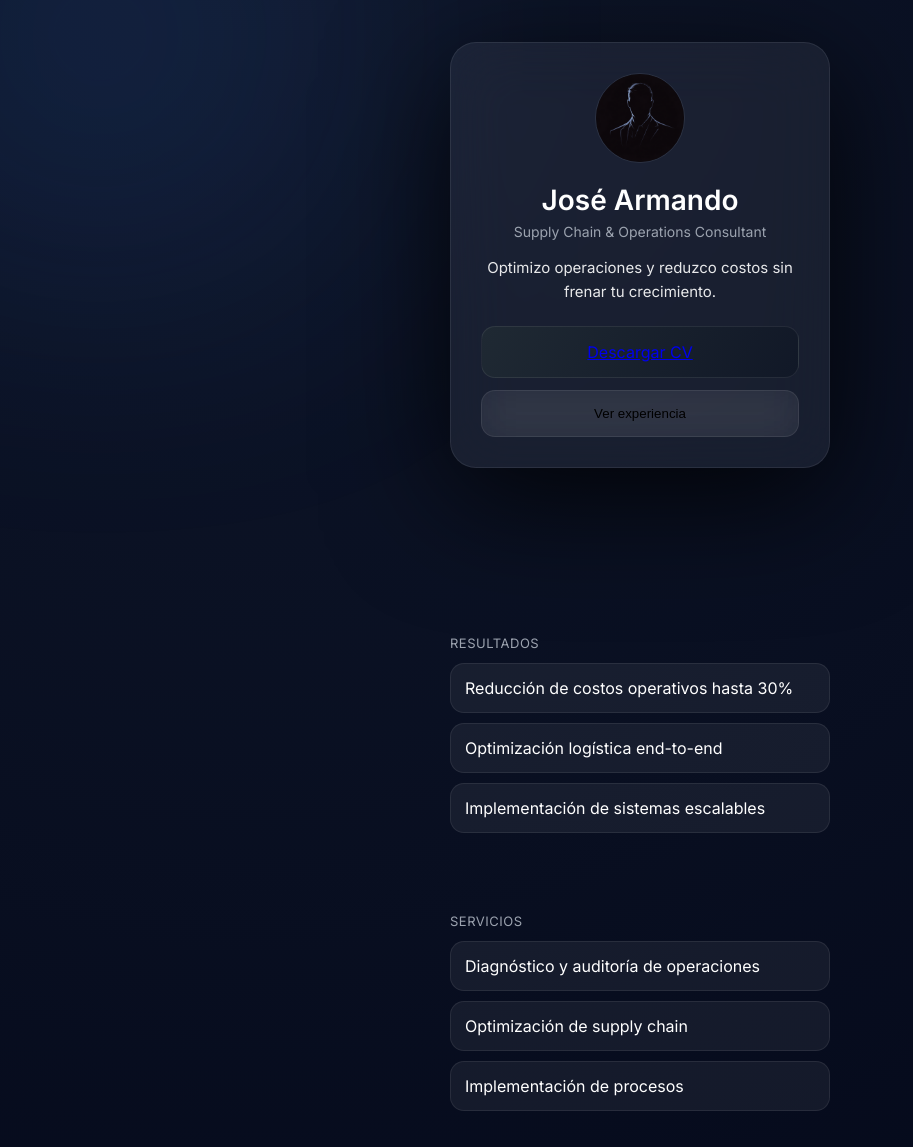
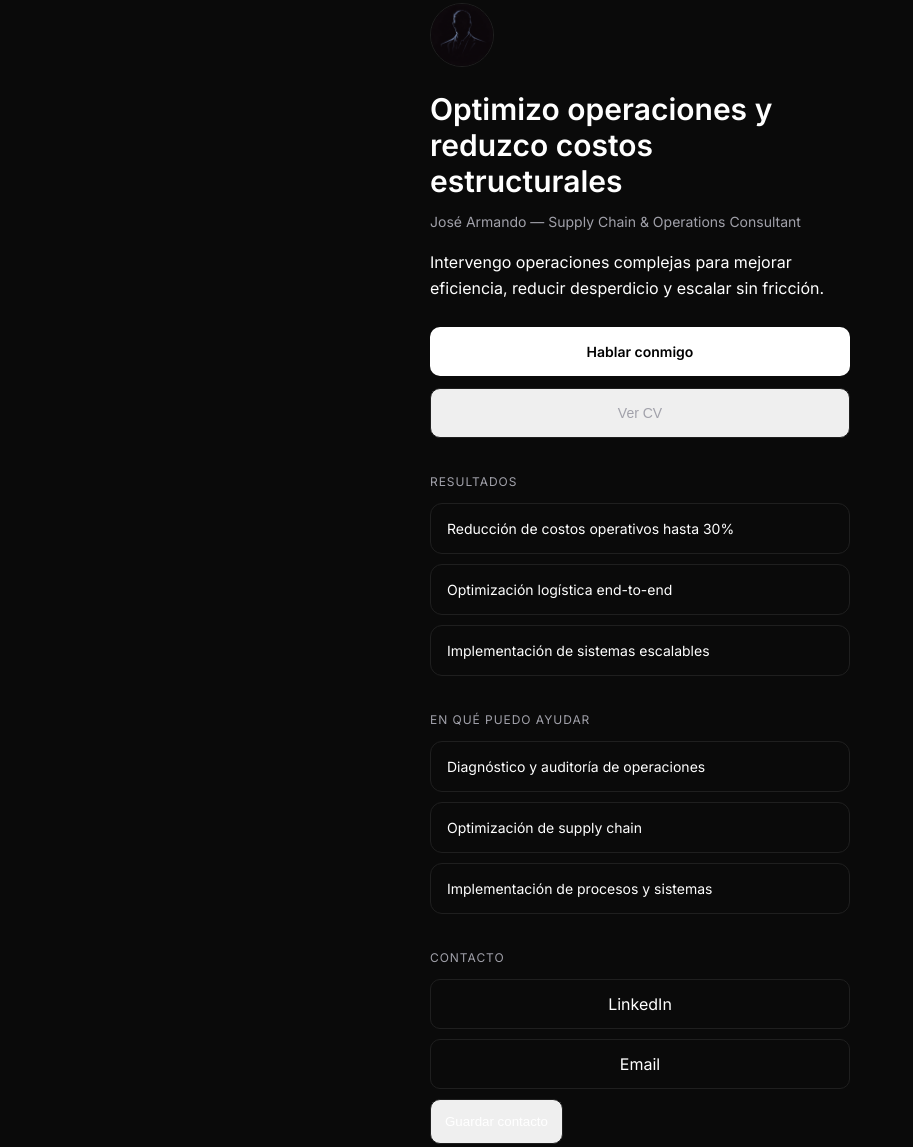
Before and after one commit to josearmando-devops/jose-armando-card, a plain HTML site: page index.html in a window 1280 px wide. Shown: the part 65-1212 px from the top of the page, without its empty margins (0-913 px from the left). Drawn offline with Linux system fonts and the light colour scheme.

Commit message:
Update index.html

```diff
--- a/index.html
+++ b/index.html
@@ -5,371 +5,241 @@
 <meta name="viewport" content="width=device-width, initial-scale=1.0"/>
 <title>José Armando</title>
 
-<link href="https://fonts.googleapis.com/css2?family=Inter:wght@300;400;600&display=swap" rel="stylesheet">
+<link href="https://fonts.googleapis.com/css2?family=Inter:wght@300;400;500;600&display=swap" rel="stylesheet">
 
 <style>
-:root {
-  --bg:#020617;
-  --glass:rgba(255,255,255,0.06);
-  --border:rgba(255,255,255,0.08);
-  --text:#fff;
-  --sub:#9ca3af;
+:root{
+--bg:#0a0a0a;
+--card:#111111;
+--text:#ffffff;
+--sub:#a1a1aa;
+--line:#1f1f1f;
 }
 
 *{margin:0;padding:0;box-sizing:border-box}
 
 body{
-  font-family:'Inter',sans-serif;
-  background: radial-gradient(circle at 20% 0%, #0f172a, #020617);
-  color:var(--text);
-  overflow-x:hidden;
+font-family:'Inter',sans-serif;
+background:var(--bg);
+color:var(--text);
 }
 
-/* Glow fondo */
-body::before{
-content:'';
-position:fixed;
-width:600px;
-height:600px;
-background:radial-gradient(circle, rgba(59,130,246,.15), transparent);
-top:-200px;
-left:-200px;
-filter:blur(120px);
-z-index:-1;
+/* LAYOUT */
+.container{
+max-width:460px;
+margin:auto;
+padding:28px 20px;
 }
 
-/* Layout */
-.container{max-width:420px;margin:auto;padding:20px}
-
+/* HERO */
 .hero{
-min-height:80vh;
-display:flex;
-align-items:center;
-justify-content:center;
-}
-
-/* GLASS CARD */
-.card{
-background:var(--glass);
-backdrop-filter:blur(30px);
-border:1px solid var(--border);
-border-radius:26px;
-padding:30px;
-box-shadow:0 30px 120px rgba(0,0,0,.8);
-text-align:center;
-animation:fadeUp .8s ease;
-}
-
-@keyframes fadeUp{
-from{opacity:0;transform:translateY(30px)}
-to{opacity:1;transform:translateY(0)}
+margin-top:40px;
 }
 
 .profile{
-width:90px;
-height:90px;
+width:64px;
+height:64px;
 border-radius:50%;
-margin-bottom:16px;
-border:1px solid var(--border);
+margin-bottom:20px;
+border:1px solid var(--line);
 }
 
-h1{font-size:28px}
-.subtitle{color:var(--sub);font-size:14px;margin-top:6px}
+h1{
+font-size:30px;
+line-height:1.2;
+font-weight:600;
+margin-bottom:14px;
+}
 
-.tagline{
-margin-top:16px;
-font-size:15px;
+.subtitle{
+font-size:14px;
+color:var(--sub);
+margin-bottom:20px;
+}
+
+/* COPY */
+.value{
+font-size:16px;
 line-height:1.6;
-opacity:.9;
+margin-bottom:26px;
 }
 
 /* BOTONES */
-.buttons{
-margin-top:22px;
-display:flex;
-flex-direction:column;
-gap:12px;
-}
-
 .btn{
-padding:15px;
-border-radius:14px;
-cursor:pointer;
-transition:.25s;
-border:1px solid var(--border);
-background:var(--glass);
-backdrop-filter:blur(20px);
-}
-
-.btn:hover{
-transform:translateY(-2px);
-background:rgba(255,255,255,.08);
+display:block;
+width:100%;
+padding:16px;
+border-radius:10px;
+text-align:center;
+text-decoration:none;
+font-size:14px;
+margin-bottom:12px;
+transition:.2s;
 }
 
 .btn-primary{
-background:linear-gradient(120deg,#1f2933,#111827);
+background:#ffffff;
+color:#000;
+font-weight:600;
 }
 
-.section{
-margin-top:40px;
-opacity:0;
-transform:translateY(20px);
-transition:.6s;
+.btn-secondary{
+border:1px solid var(--line);
+color:var(--sub);
 }
 
-.section.show{
-opacity:1;
-transform:translateY(0);
+/* SECCIONES */
+.section{
+margin-top:36px;
 }
 
-.title{
-font-size:13px;
+.section-title{
+font-size:12px;
+letter-spacing:.08em;
 color:var(--sub);
-margin-bottom:12px;
-letter-spacing:.5px;
+margin-bottom:14px;
 }
 
-.list{
-display:flex;
-flex-direction:column;
-gap:10px;
+.card{
+border:1px solid var(--line);
+border-radius:12px;
+padding:16px;
+margin-bottom:10px;
+font-size:14px;
 }
 
-.item{
-background:var(--glass);
-border:1px solid var(--border);
+/* CONTACTO */
+.link{
+display:block;
+border:1px solid var(--line);
 padding:14px;
-border-radius:14px;
-transition:.3s;
+border-radius:10px;
+margin-bottom:10px;
+text-decoration:none;
+color:var(--text);
+text-align:center;
 }
 
-.item:hover{
-transform:translateY(-2px);
-}
-
-/* LINKS */
-.links{
-display:flex;
-flex-direction:column;
-gap:12px;
-}
-
-.link{
-padding:15px;
-border-radius:14px;
-background:var(--glass);
-border:1px solid var(--border);
-text-align:center;
-text-decoration:none;
-color:white;
-transition:.3s;
-}
-
-.link:hover{
-transform:translateY(-2px);
-background:rgba(255,255,255,.08);
-}
-
-/* MODAL */
+/* MODAL CV */
 #cvModal{
 position:fixed;
 top:0;
 left:0;
 width:100%;
 height:100%;
-background:rgba(0,0,0,.6);
-backdrop-filter:blur(20px);
+background:#000;
 display:none;
 z-index:999;
 }
 
-.cv-container{
-height:100%;
-background:rgba(2,6,23,.95);
-border-radius:24px 24px 0 0;
-animation:slideUp .35s ease;
-overflow:hidden;
-}
-
-@keyframes slideUp{
-from{transform:translateY(100%)}
-to{transform:translateY(0)}
-}
-
-.cv-story{
-height:100%;
-overflow-y:auto;
-padding:30px 20px;
+.cv-header{
+padding:14px;
+border-bottom:1px solid var(--line);
 display:flex;
-flex-direction:column;
-gap:40px;
-}
-
-.cv-block{
-opacity:0;
-transform:translateY(20px);
-transition:.6s;
-}
-
-.cv-block.show{
-opacity:1;
-transform:translateY(0);
-}
-
-.highlight{
-background:rgba(255,255,255,.06);
-padding:16px;
-border-radius:14px;
+justify-content:space-between;
 }
 
 .cv-frame{
 width:100%;
-height:400px;
+height:calc(100% - 50px);
 border:none;
-border-radius:12px;
-}
-
-.close-btn{
-position:absolute;
-top:14px;
-right:18px;
-background:rgba(255,255,255,.1);
-border:none;
-color:white;
-padding:8px 12px;
-border-radius:12px;
 }
 </style>
 </head>
 
 <body>
 
-<section class="hero">
 <div class="container">
-<div class="card">
+
+<!-- HERO -->
+<div class="hero">
 
 <img src="profile.PNG" class="profile">
 
-<h1>José Armando</h1>
-<div class="subtitle">Supply Chain & Operations Consultant</div>
+<h1>
+Optimizo operaciones y reduzco costos estructurales
+</h1>
 
-<p class="tagline">
-Optimizo operaciones y reduzco costos sin frenar tu crecimiento.
+<div class="subtitle">
+José Armando — Supply Chain & Operations Consultant
+</div>
+
+<p class="value">
+Intervengo operaciones complejas para mejorar eficiencia, reducir desperdicio y escalar sin fricción.
 </p>
 
-<div class="buttons">
-<a href="cv.pdf" download class="btn btn-primary">Descargar CV</a>
-<button class="btn" onclick="openCV()">Ver experiencia</button>
+<a href="https://wa.me/525566773248?text=Hola%20José%20Armando,%20quiero%20optimizar%20mi%20operación" class="btn btn-primary">
+Hablar conmigo
+</a>
+
+<button onclick="openCV()" class="btn btn-secondary">
+Ver CV
+</button>
+
+</div>
+
+<!-- RESULTADOS -->
+<div class="section">
+<div class="section-title">RESULTADOS</div>
+
+<div class="card">Reducción de costos operativos hasta 30%</div>
+<div class="card">Optimización logística end-to-end</div>
+<div class="card">Implementación de sistemas escalables</div>
+
+</div>
+
+<!-- SERVICIOS -->
+<div class="section">
+<div class="section-title">EN QUÉ PUEDO AYUDAR</div>
+
+<div class="card">Diagnóstico y auditoría de operaciones</div>
+<div class="card">Optimización de supply chain</div>
+<div class="card">Implementación de procesos y sistemas</div>
+
+</div>
+
+<!-- CONTACTO -->
+<div class="section">
+<div class="section-title">CONTACTO</div>
+
+<a class="link" href="https://www.linkedin.com/in/josearmandolara" target="_blank">
+LinkedIn
+</a>
+
+<a class="link" href="mailto:tuemail@correo.com">
+Email
+</a>
+
+<button class="link" onclick="downloadVCF()">
+Guardar contacto
+</button>
+
 </div>
 
 </div>
-</div>
-</section>
 
-<section class="container section">
-<div class="title">RESULTADOS</div>
-<div class="list">
-<div class="item">Reducción de costos operativos hasta 30%</div>
-<div class="item">Optimización logística end-to-end</div>
-<div class="item">Implementación de sistemas escalables</div>
-</div>
-</section>
+<!-- MODAL CV -->
+<div id="cvModal">
 
-<section class="container section">
-<div class="title">SERVICIOS</div>
-<div class="list">
-<div class="item">Diagnóstico y auditoría de operaciones</div>
-<div class="item">Optimización de supply chain</div>
-<div class="item">Implementación de procesos</div>
-</div>
-</section>
-
-<section class="container section">
-<div class="title">CONTACTO</div>
-
-<div class="links">
-<a class="link" href="https://www.linkedin.com/in/josearmandolara" target="_blank">LinkedIn</a>
-
-<a class="link" href="https://wa.me/525566773248?text=Hola%20José%20Armando,%20quiero%20optimizar%20mi%20operación">
-WhatsApp
-</a>
-
-<button class="link" onclick="downloadVCF()">Guardar contacto</button>
-</div>
-</section>
-
-<section class="container section">
-<div class="buttons">
-<a href="https://wa.me/525566773248?text=Hola%20José%20Armando,%20quiero%20optimizar%20mi%20operación" class="btn btn-primary">
-Hablemos de tu operación
-</a>
-</div>
-</section>
-
-<!-- CV INTERACTIVO -->
-<div id="cvModal">
-<div class="cv-container">
-
-<button class="close-btn" onclick="closeCV()">Cerrar</button>
-
-<div class="cv-story">
-
-<div class="cv-block">
-<h2>José Armando</h2>
-<p>Supply Chain & Operations Consultant</p>
+<div class="cv-header">
+<div>CV — José Armando</div>
+<button onclick="closeCV()">Cerrar</button>
 </div>
 
-<div class="cv-block">
-<h3>Qué hago</h3>
-<p>Transformo operaciones complejas en sistemas eficientes y escalables.</p>
-</div>
+<iframe src="cv.pdf#view=FitH" class="cv-frame"></iframe>
 
-<div class="cv-block highlight">
-<h3>Resultados</h3>
-<p>↓ 30% costos</p>
-<p>↑ eficiencia</p>
-</div>
-
-<div class="cv-block">
-<h3>Experiencia</h3>
-<iframe src="cv.pdf#view=FitH" class="cv-frame"></iframe>
-</div>
-
-<div class="cv-block">
-<a href="https://wa.me/525566773248?text=Hola%20José%20Armando,%20quiero%20optimizar%20mi%20operación" class="btn btn-primary">
-Hablemos
-</a>
-</div>
-
-</div>
-</div>
 </div>
 
 <script>
 
-// modal
 function openCV(){
 document.getElementById('cvModal').style.display='block';
-document.body.style.overflow='hidden';
 }
 
 function closeCV(){
 document.getElementById('cvModal').style.display='none';
-document.body.style.overflow='auto';
 }
 
-// animaciones
-const obs=new IntersectionObserver(entries=>{
-entries.forEach(e=>{
-if(e.isIntersecting){
-e.target.classList.add('show');
-}
-});
-});
-
-document.querySelectorAll('.section,.cv-block').forEach(el=>obs.observe(el));
-
-// vcf
 function downloadVCF(){
 const vcf=`BEGIN:VCARD
 VERSION:3.0
@@ -384,6 +254,7 @@ a.href=url;
 a.download='contacto.vcf';
 a.click();
 }
+
 </script>
 
 </body>
```
